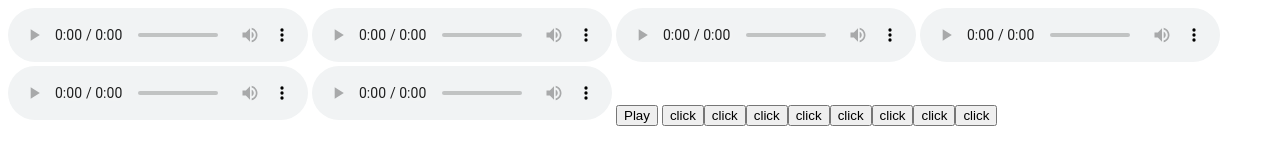
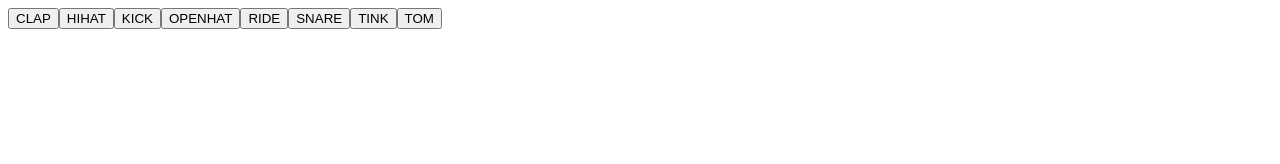
Before and after one commit to Pat-devs/JsAdv, a plain HTML site: page index.html in a window 1280 px wide. Drawn offline with Linux system fonts and the light colour scheme.

Commit message:
move drumPad back to script.js

```diff
--- a/index.html
+++ b/index.html
@@ -5,18 +5,11 @@
     <meta name="viewport" content="width=device-width, initial-scale=1.0">
     <link rel="shortcut icon" href="#" type="image/x-icon">
     <title>JS Advanced Project: Drumkit</title>
-    <script src="script.js" defer></script>
+    <script src="script.js" type="module"></script>
 </head>
-<body>
+<body style="min-height: 100vh;">
 
     <div id="drumkit">
-        <audio src="sounds/clap.wav" controls></audio>
-        <audio src="sounds/clap.wav" controls></audio>
-        <audio src="sounds/clap.wav" controls></audio>
-        <audio src="sounds/clap.wav" controls></audio>
-        <audio src="sounds/clap.wav" controls></audio>
-        <audio src="sounds/clap.wav" controls></audio>
-        <button>Play</button>
     </div>
 
 </body>
--- a/script.js
+++ b/script.js
@@ -1,3 +1,4 @@
+
 // html elements
 const drumkitContainer = document.getElementById("drumkit")
 
@@ -7,66 +8,42 @@ const sounds = ["clap.wav", "hihat.wav", "kick.wav", "openhat.wav", "ride.wav",
 // todo: go from list of sounds and create buttons in the drumkit container
 // then also create an audio element for each (linked to proper audio file)
 
-console.log("loopin through the sounds array...")
-//for (let index = 0; index < sounds.length; index++) {
-//    const sound = sounds[index];
-//
-///}
 for (const sound of sounds) {
 
-    console.log("processing sound with name " + sound)
+    drumkitContainer.append(drumPad(sound))
 
-    //drumkitContainer.innerHTML += `<button>${sound}</button>`
+}
+
+function drumPad(sound) {
     // create the element using createElement instead of innerHTML:
     const buttonEl = createElement("button")
     const audioEl = createElement("audio")
     audioEl.src = `sounds/${sound}`
 
-    console.log("adding audio element with source: `sounds/`" + sound)
+    //sound.substring(0,sound.indexOf(".")): samme som:
+    const indexOfDot = sound.indexOf(".")
+    const soundName = sound.substring(0, indexOfDot) //
 
-    buttonEl.textContent = "click"
-    // add event handler
-    buttonEl.addEventListener("click", function() {
+    buttonEl.textContent = soundName.toUpperCase()
+    // add pointerdown event handler to start the sound
+    buttonEl.addEventListener("pointerdown", function () {
         //console.log("clicked " + sound)
 
         audioEl.play()
     })
+    // add pointerup event handler to stop the sound
+    buttonEl.addEventListener("pointerup", function () {
+        audioEl.pause() // pause the sound
+        audioEl.currentTime = 0 // rewind
+    })
+
 
     // finally add the element to the drumkitcontainer element
-    drumkitContainer.append(buttonEl)
+    //drumkitContainer.append(buttonEl)
 
+    return buttonEl
 }
 
-// function takes type of element as first argument (ie. "div")
-function createElement(elementType) {
-    const element = document.createElement(elementType)
-
-    return element
-}
-
-
-
-
-
-
-
-// lets try play audio with JS:
-//let audioEl = document.querySelector("audio")
-//console.log(audioEl)
-
-
-let playButton = document.querySelector("button")
-// add event handler to the button:
-// i html: <button onclick="playSound()">Play</button>
-// add an onclick event:
-//playButton.onclick = playSound
-
-// add a click event through the addeventlistener method:
-
-playButton.addEventListener("click", playSound)
-
-
-// play a sound
 
 
 function playSound() {
@@ -74,3 +51,14 @@ function playSound() {
 
     audioEl.play()
 }
+
+
+
+
+// utility functions
+
+function createElement(elementType) {
+    const element = document.createElement(elementType)
+
+    return element
+}
```
Also changed, not shown: js/drumPad.js (added, +29 -0 lines), js/utils.js (added, +8 -0 lines).
